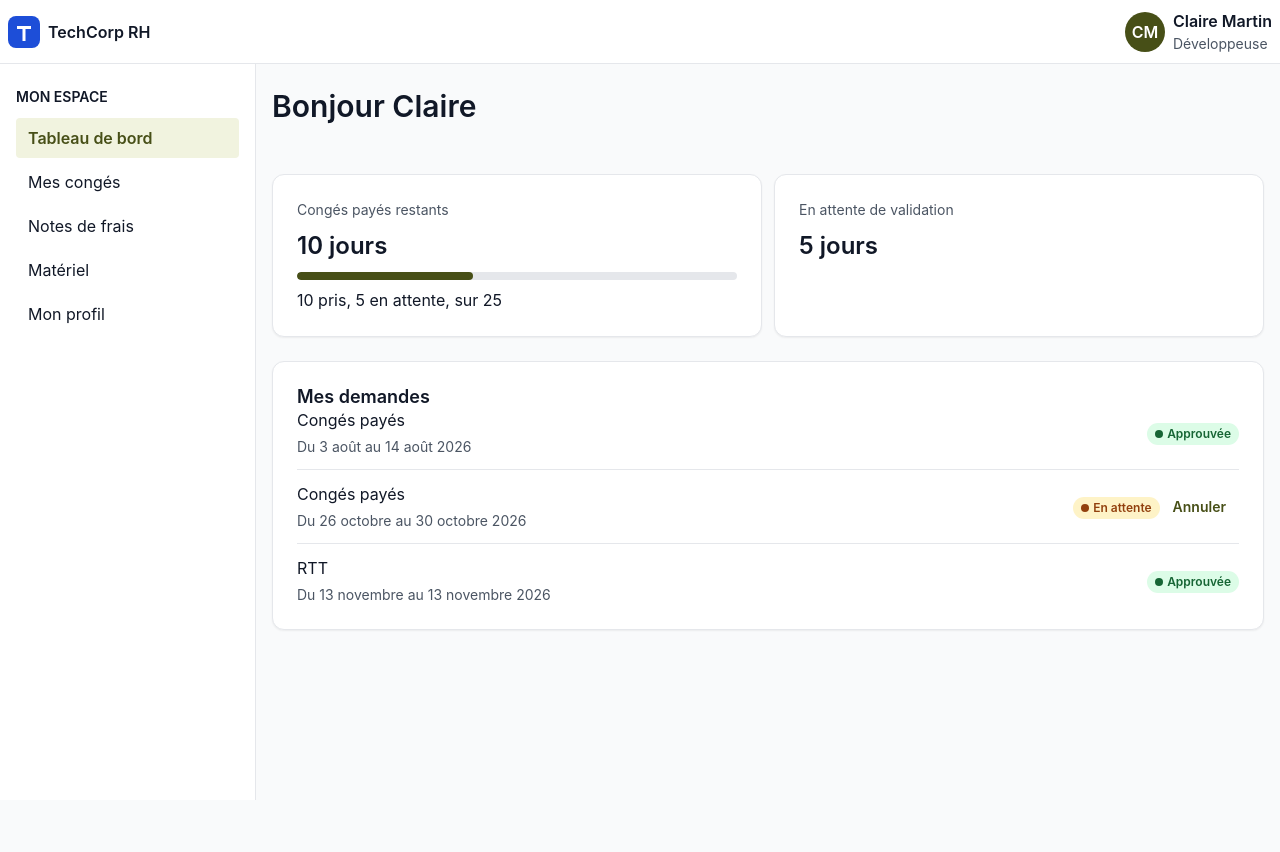
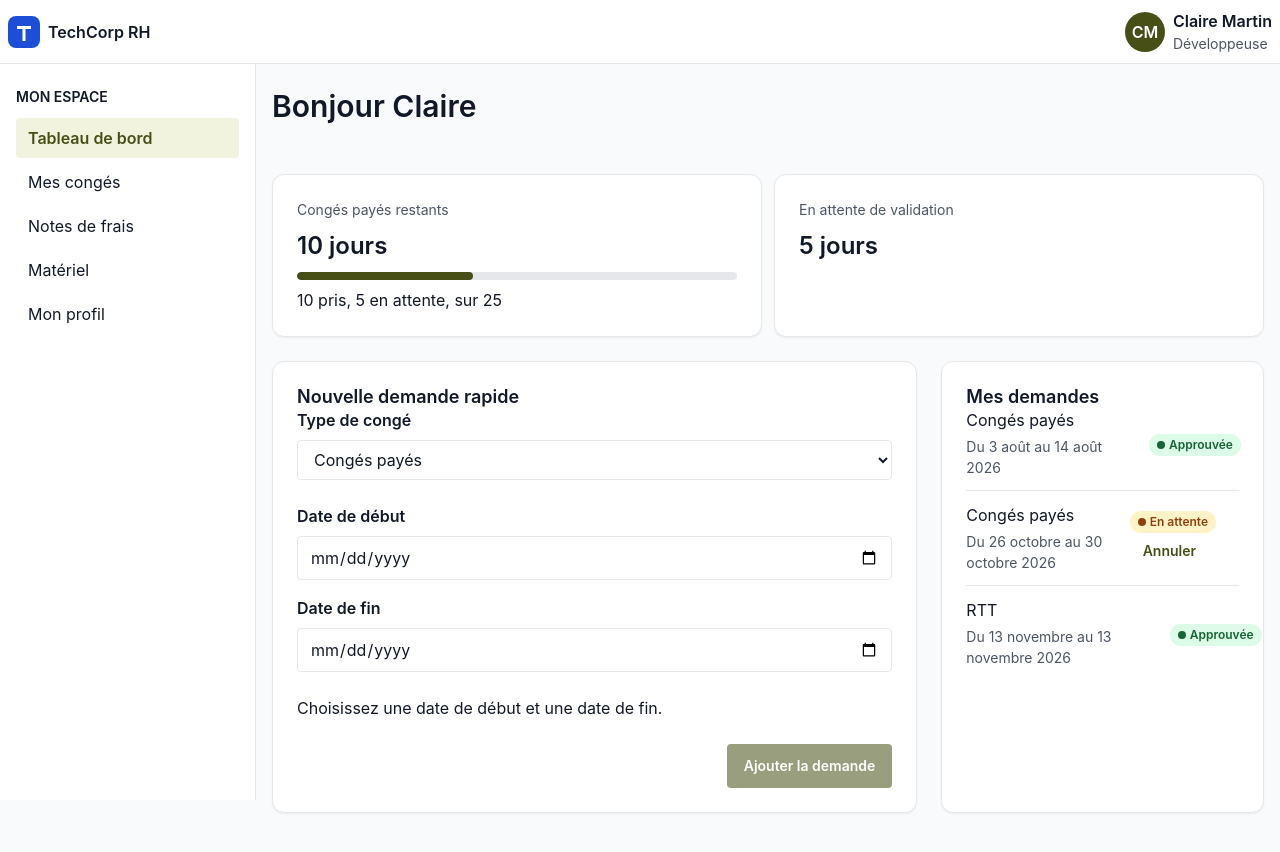
Before and after one commit to yassin-f12/cours_dev_m2i, an Angular app in the folder cours_frameworks/frontend/: page / in a window 1280 px wide. Shown: the top 852 px of the page. Before the commit the page ends 800 px from the top, so only its background shows below. Built offline with nearby package versions, Linux system fonts and the light colour scheme.

Commit message:
feat(leaves): ajoute le formulaire rapide de demande de congé

```diff
--- a/cours_frameworks/frontend/src/app/features/dashboard/dashboard/dashboard.html
+++ b/cours_frameworks/frontend/src/app/features/dashboard/dashboard/dashboard.html
@@ -21,7 +21,16 @@
   </li>
 </ul>
 
-<section class="card" style="margin-top: 1.5rem" aria-labelledby="titre-demandes">
-  <h2 id="titre-demandes" class="card__title">Mes demandes</h2>
-  <app-leave-list [requests]="leaves.myRequests()" (cancelRequest)="cancelLeave($event)" />
-</section>
+<div class="grid-split mt-5">
+  <section class="card" aria-labelledby="titre-nouvelle">
+    <h2 id="titre-nouvelle" class="card__title mb-4">Nouvelle demande rapide</h2>
+
+    <app-leave-quick-form [remaining]="balance.remaining" (submitted)="addLeave($event)" />
+  </section>
+
+  <section class="card" aria-labelledby="titre-demandes">
+    <h2 id="titre-demandes" class="card__title mb-4">Mes demandes</h2>
+
+    <app-leave-list [requests]="leaves.myRequests()" (cancelRequest)="cancelLeave($event)" />
+  </section>
+</div>
--- a/cours_frameworks/frontend/src/app/features/dashboard/dashboard/dashboard.ts
+++ b/cours_frameworks/frontend/src/app/features/dashboard/dashboard/dashboard.ts
@@ -1,12 +1,13 @@
 import { Component, inject } from '@angular/core';
 import { StatCard } from '../stat-card/stat-card';
 import { LeaveList } from '../../leaves/leave-list/leave-list';
+import { LeaveQuickForm } from '../../leaves/leave-quick-form/leave-quick-form';
 import { Session } from '../../../core/session';
-import { LeaveStore } from '../../../core/leave-store';
+import { LeaveStore, NewLeaveRequest } from '../../../core/leave-store';
 
 @Component({
   selector: 'app-dashboard',
-  imports: [StatCard, LeaveList, StatCard],
+  imports: [StatCard, LeaveList, LeaveQuickForm],
   templateUrl: './dashboard.html',
 })
 export class Dashboard {
@@ -16,4 +17,8 @@ export class Dashboard {
   protected cancelLeave(id: number): void {
     this.leaves.cancel(id);
   }
+
+  protected addLeave(request: NewLeaveRequest): void {
+    this.leaves.add(request);
+  }
 }
--- /dev/null
+++ b/cours_frameworks/frontend/src/app/features/leaves/leave-quick-form/leave-quick-form.html
@@ -0,0 +1,69 @@
+<form class="form" (ngSubmit)="submit()">
+  <div class="field">
+    <label class="field__label" for="quick-type">Type de congé</label>
+    <select
+      class="select"
+      id="quick-type"
+      name="type"
+      [ngModel]="type()"
+      (ngModelChange)="type.set($event)"
+    >
+      @for (option of typeOptions; track option[0]) {
+        <option [value]="option[0]">{{ option[1] }}</option>
+      }
+    </select>
+  </div>
+
+  <div class="form__row">
+    <div class="field">
+      <label class="field__label" for="quick-start">Date de début</label>
+      <input
+        class="input"
+        type="date"
+        id="quick-start"
+        name="startDate"
+        [ngModel]="startDate()"
+        (ngModelChange)="startDate.set($event)"
+      />
+    </div>
+
+    <div class="field">
+      <label class="field__label" for="quick-end">Date de fin</label>
+      <input
+        class="input"
+        type="date"
+        id="quick-end"
+        name="endDate"
+        [min]="startDate()"
+        [ngModel]="endDate()"
+        (ngModelChange)="endDate.set($event)"
+      />
+    </div>
+  </div>
+
+  <p aria-live="polite">
+    @if (days() !== null) {
+      Durée :
+      <strong>
+        {{ days() }} jour{{ days() === 1 ? '' : 's' }} ouvré{{ days() === 1 ? '' : 's' }} </strong
+      >.
+
+      @if (type() === 'paid') {
+        Solde après la demande :
+        <strong>{{ remainingAfter() }} jours</strong>.
+      }
+    } @else {
+      Choisissez une date de début et une date de fin.
+    }
+  </p>
+
+  @if (remainingAfter() < 0) {
+    <p class="alert alert--error" role="alert">La demande dépasse votre solde de congés payés.</p>
+  }
+
+  <div class="form__actions">
+    <button class="btn btn--primary" type="submit" [disabled]="!canSubmit()">
+      Ajouter la demande
+    </button>
+  </div>
+</form>
--- /dev/null
+++ b/cours_frameworks/frontend/src/app/features/leaves/leave-quick-form/leave-quick-form.ts
@@ -0,0 +1,63 @@
+import { Component, computed, input, output, signal } from '@angular/core';
+import { FormsModule } from '@angular/forms';
+import { NewLeaveRequest } from '../../../core/leave-store';
+import { LEAVE_TYPE_LABELS, LeaveType } from '../../../models/leave-request';
+import { countWorkingDays } from '../../../shared/date-utils';
+
+@Component({
+  selector: 'app-leave-quick-form',
+  imports: [FormsModule],
+  templateUrl: './leave-quick-form.html',
+})
+export class LeaveQuickForm {
+  readonly remaining = input.required<number>();
+  readonly submitted = output<NewLeaveRequest>();
+
+  protected readonly type = signal<LeaveType>('paid');
+  protected readonly startDate = signal('');
+  protected readonly endDate = signal('');
+
+  protected readonly typeOptions = Object.entries(LEAVE_TYPE_LABELS) as [LeaveType, string][];
+
+  protected readonly days = computed(() => {
+    const start = this.startDate();
+    const end = this.endDate();
+
+    if (!start || !end || end < start) {
+      return null;
+    }
+
+    return countWorkingDays(start, end);
+  });
+
+  protected readonly remainingAfter = computed(() => {
+    const days = this.days();
+
+    if (days === null || this.type() !== 'paid') {
+      return this.remaining();
+    }
+
+    return this.remaining() - days;
+  });
+
+  protected readonly canSubmit = computed(() => {
+    const days = this.days();
+
+    return days !== null && days > 0 && this.remainingAfter() >= 0;
+  });
+
+  protected submit(): void {
+    if (!this.canSubmit()) {
+      return;
+    }
+
+    this.submitted.emit({
+      type: this.type(),
+      startDate: this.startDate(),
+      endDate: this.endDate(),
+    });
+
+    this.startDate.set('');
+    this.endDate.set('');
+  }
+}
```
Also changed, not shown: cours_frameworks/frontend/src/app/features/leaves/leave-quick-form/leave-quick-form.css (added), 1 other file (tests, documents, lock files or other folders).
